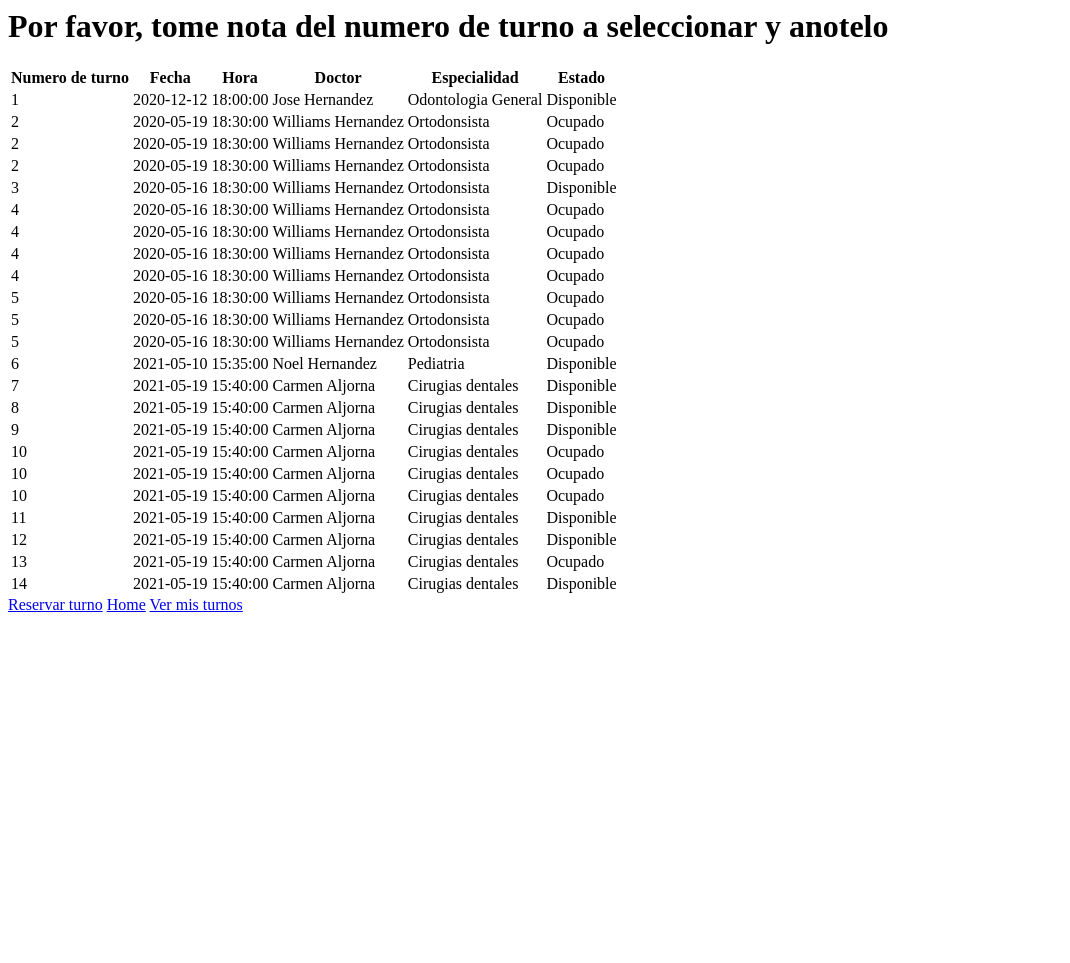
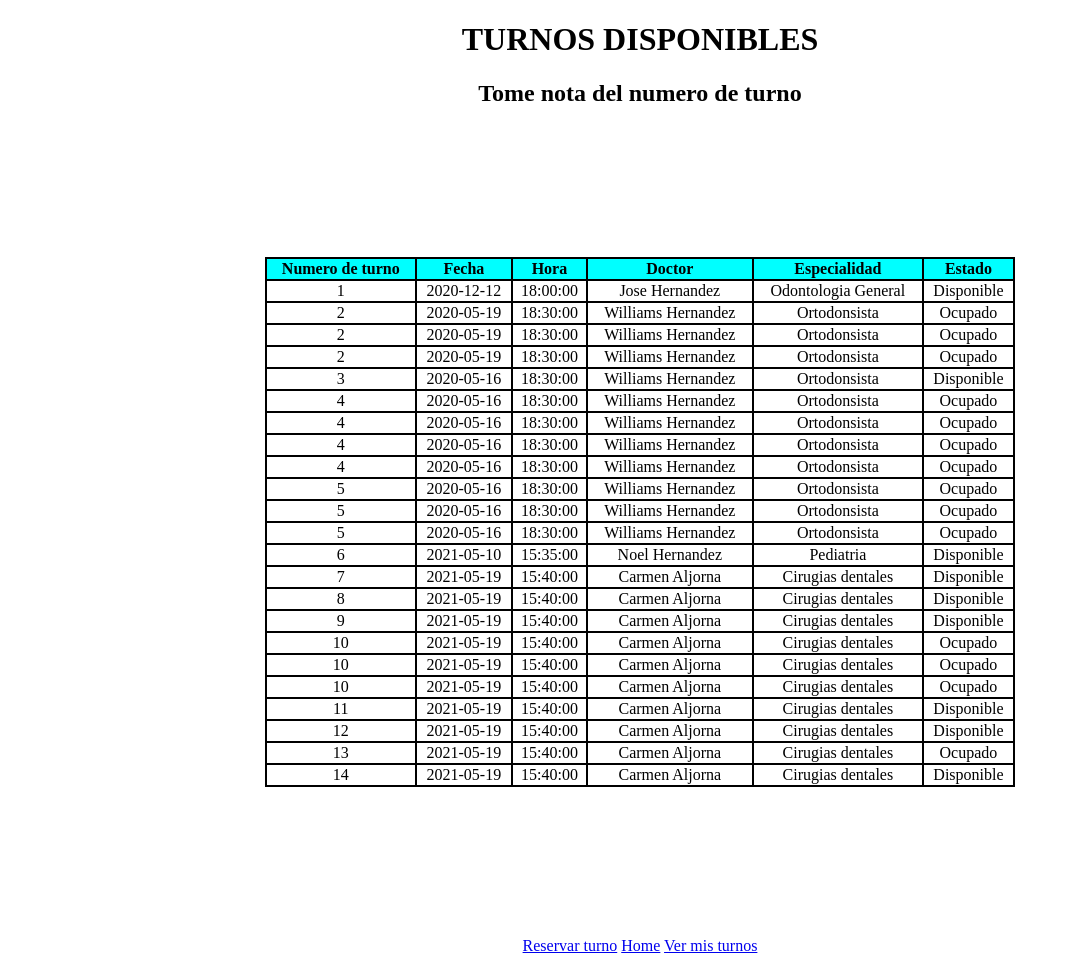
Before and after one commit to hernandezjose19/Turnos, a Django app: page /tusonrisa/turnos/disponibles/ in a window 1280 px wide. Shown: the whole page, without its empty margins (0-1070 px from the left). Before the commit the page ends 612 px from the top, so only its background shows below. Run offline with Django 3.2, Linux system fonts and the light colour scheme; data comes from the database, SQL or seed files in the repository; both versions use the stored data as it was after the commit; parts of the project's set-up code (start-up, migrations or seed data) failed here and were passed over.

Commit message:
Se anaden los css correspondientes y se empieza a dar estilo

```diff
--- /dev/null
+++ b/Odontologia/Doctores/static/css/turnos_libres/tunos_libres.css
@@ -0,0 +1,35 @@
+.tabla{
+
+    border: 2px solid;
+    width: 1000px;
+    border-collapse: collapse;
+}
+
+.tabla td{
+
+    text-align: center;
+    border: 2px solid;
+}
+
+.tabla tr:hover{
+    background-color: rgb(92, 223, 5);
+}
+
+.tabla th{
+
+    border: 2px solid;
+    background-color: cyan;
+}
+
+.tabla{
+
+    margin: 150px auto;
+    width: 750px;
+}
+
+body{
+
+    text-align: center;
+}
+
+.tabla td{}
--- a/Odontologia/Doctores/views.py
+++ b/Odontologia/Doctores/views.py
@@ -171,7 +171,7 @@ def Cancelando_turno(request):
             cursor.execute(*sql)
             conex.commit()
             conex.close()
-            return HttpResponse("Turno cancelado con exito")
+            return render(request, 'turno_cancelado.html')
 
     else:
 
--- /dev/null
+++ b/Odontologia/Templates/turno_cancelado.html
@@ -0,0 +1,3 @@
+<h1>SU TURNO HA SIDO CANCELADO CON EXITO!</h1>
+
+<a href="{% url 'Turnos_de_los_pacientes' %}">Ver mis turnos</a>
--- a/Odontologia/Templates/turno_paciente.html
+++ b/Odontologia/Templates/turno_paciente.html
@@ -29,5 +29,6 @@
 
 <a href="{% url 'Cambio_turnos_pacientes' %}">Cambiar un turno</a>
 <a href="{% url 'Cancelando_turnos' %}">Cancelar un turno</a>
+<a href="{% url 'Turnos_de_los_pacientes' %}">Volver a la busqueda</a>
 
 </table>
--- a/Odontologia/Templates/turnos_disponibles.html
+++ b/Odontologia/Templates/turnos_disponibles.html
@@ -1,8 +1,19 @@
-<h1>Por favor, tome nota del numero de turno a seleccionar y anotelo</h1>
+{% load static %}
+<!DOCTYPE html>
+    <html>
+        <head>
+            <link rel="stylesheet" href="{% static 'css/turnos_libres/tunos_libres.css' %}">
 
-<table>
+        </head>
+        <header>
+            <h1>TURNOS DISPONIBLES</h1>
+            <h2>Tome nota del numero de turno</h2>
+        </header>
 
-<tr>
+        <body>
+            <table class="tabla">
+
+                <tr id = "cabezera">
                     <th>Numero de turno</th>
                     <th>Fecha</th>
                     <th>Hora</th>
@@ -14,9 +25,6 @@
 
                 </tr>
 
-
-
-
             {% for turnos in turno %}
                 <tr>
 
@@ -27,9 +35,14 @@
                     <td> {{ turnos.4 }}</td>
                     <td>{{ turnos.5 }}</td>
 
+
+                </tr>
             {% endfor %}
- </tr>
             </table>
-<a href="{% url 'Turnos' %}">Reservar turno</a>
-<a href="{% url 'Home' %}">Home</a>
-<a href="{% url 'Turnos_de_los_pacientes' %}">Ver mis turnos</a>
+            <a class ="Enlaces_1" href="{% url 'Turnos' %}">Reservar turno</a>
+            <a class ="Enlaces_1" href="{% url 'Home' %}">Home</a>
+            <a class ="Enlaces_1" href="{% url 'Turnos_de_los_pacientes' %}">Ver mis turnos</a>
+        </body>
+
+
+    </html>
--- a/Odontologia/Templates/vuelta_home.html
+++ b/Odontologia/Templates/vuelta_home.html
@@ -1,5 +1,6 @@
 <h1>SU TURNO HA SIDO ASIGNADO CON EXITO!</h1>
 <a href=" {% url 'Home' %}">Volver al inicio</a>
+<a href="{% url 'Turnos_de_los_pacientes' %}">Podes ver la info de tu turno aca</a>
 
 {% for i in consulta %}
 
```
Also changed, not shown: Odontologia/Doctores/static/css/home_principal.css (added, +26 -0 lines), Odontologia/Templates/home.html (+15 -5 lines), Odontologia/Doctores/static/img/home_principal/imagen_fondo_2.jpg (added), Odontologia/Doctores/static/img/home_principal/imagen_home.jpg (added), Odontologia/db.sqlite3. Lines whose indentation alone changed are shown as unchanged.
